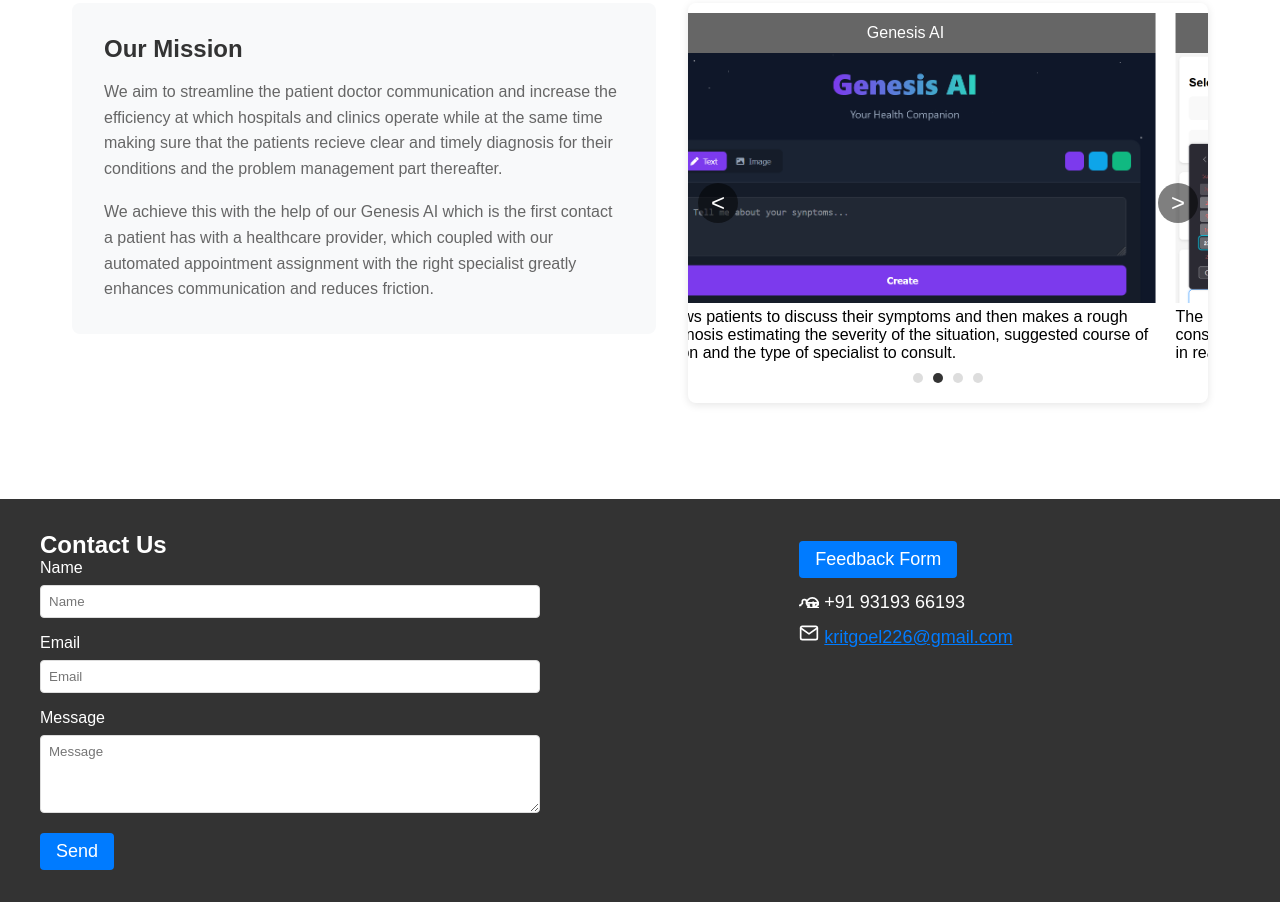
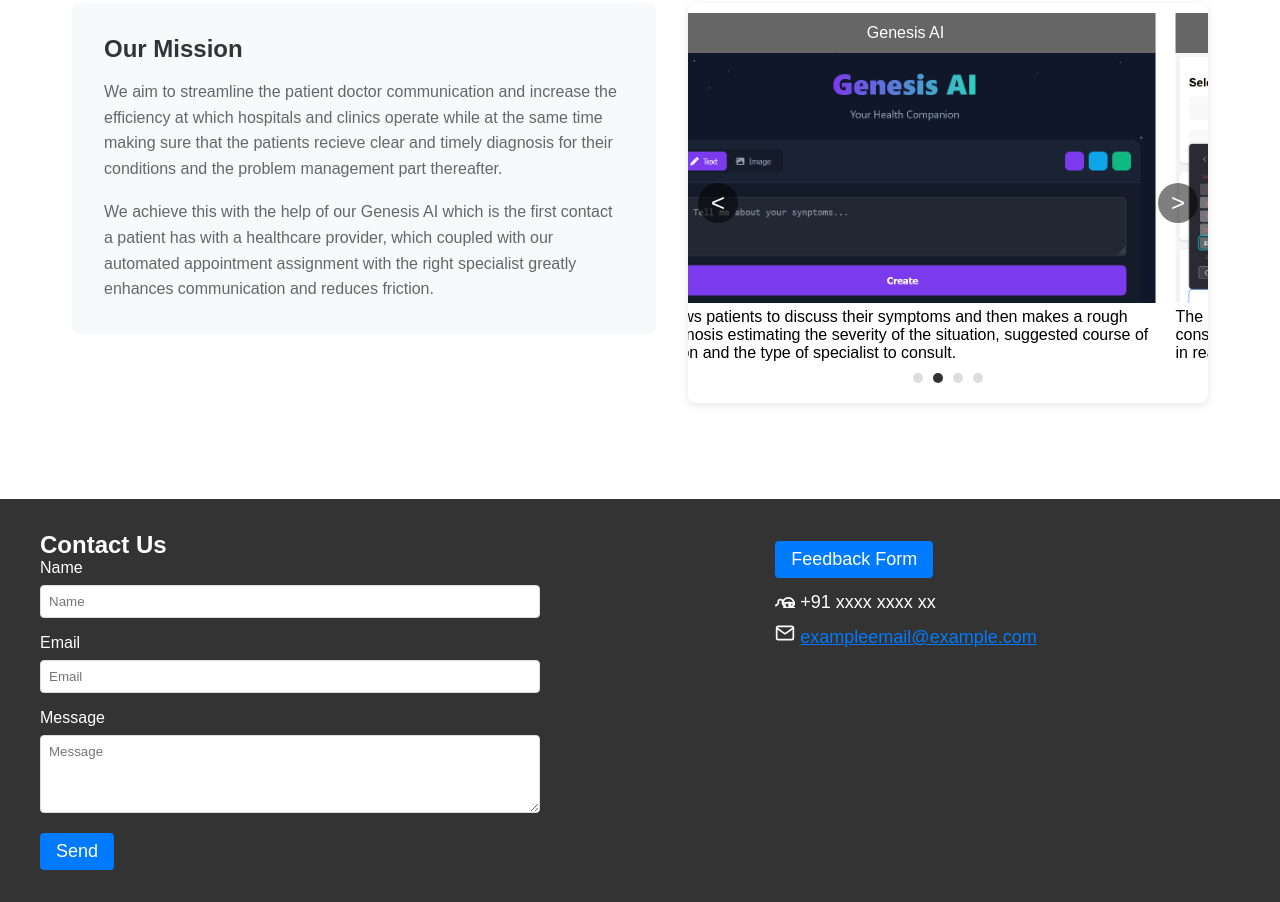
Before and after one commit to Aryannnthakurrr/Ctrl-Alt-Hack, a plain HTML site: page public/index.html in a window 1280 px wide. Shown: the part 339-1241 px from the top of the page. Drawn offline with nearby package versions, Linux system fonts and the light colour scheme.

Commit message:
Update index.html

```diff
--- a/public/index.html
+++ b/public/index.html
@@ -142,14 +142,14 @@
                         <svg xmlns="http://www.w3.org/2000/svg" width="20" height="20" viewBox="0 0 24 24" fill="none" stroke="currentColor" stroke-width="2" stroke-linecap="round" stroke-linejoin="round">
                             <path d="M22 16.92v3a2 2 0 0 1-2 2h-1a2 2 0 0 1-2-2v-3a7 7 0 0 0 14 0v1H9V16.92a7 7 0 0 0 14 0v1h-4a2 2 0 0 1-2 2v3a2 2 0 0 1-2 2h-1a2 2 0 0 1-2-2v-3a7 7 0 0 1-14 0v1h4a2 2 0 0 1 2-2v-3a2 2 0 0 1 2-2h1a2 2 0 0 1 2 2v3a7 7 0 0 1 14 0v1h4z"></path>
                         </svg>
-                        +91 93193 66193
+                        +91 xxxx xxxx xx
                     </div>
                     <div class="email" style="padding-top: 10px;">
                         <svg xmlns="http://www.w3.org/2000/svg" width="20" height="20" viewBox="0 0 24 24" fill="none" stroke="currentColor" stroke-width="2" stroke-linecap="round" stroke-linejoin="round">
                             <path d="M4 4h16c1.1 0 2 .9 2 2v12c0 1.1-.9 2-2 2H4c-1.1 0-2-.9-2-2V6c0-1.1.9-2 2-2z"></path>
                             <polyline points="22 6 12 13 2 6"></polyline>
                         </svg>
-                        <a href="mailto:kritgoel226@gmail.com" style="color: #007bff;">kritgoel226@gmail.com</a>
+                        <a href="exampleemail@example.com" style="color: #007bff;">exampleemail@example.com</a>
                     </div>
                 </div>
             </div>
```
